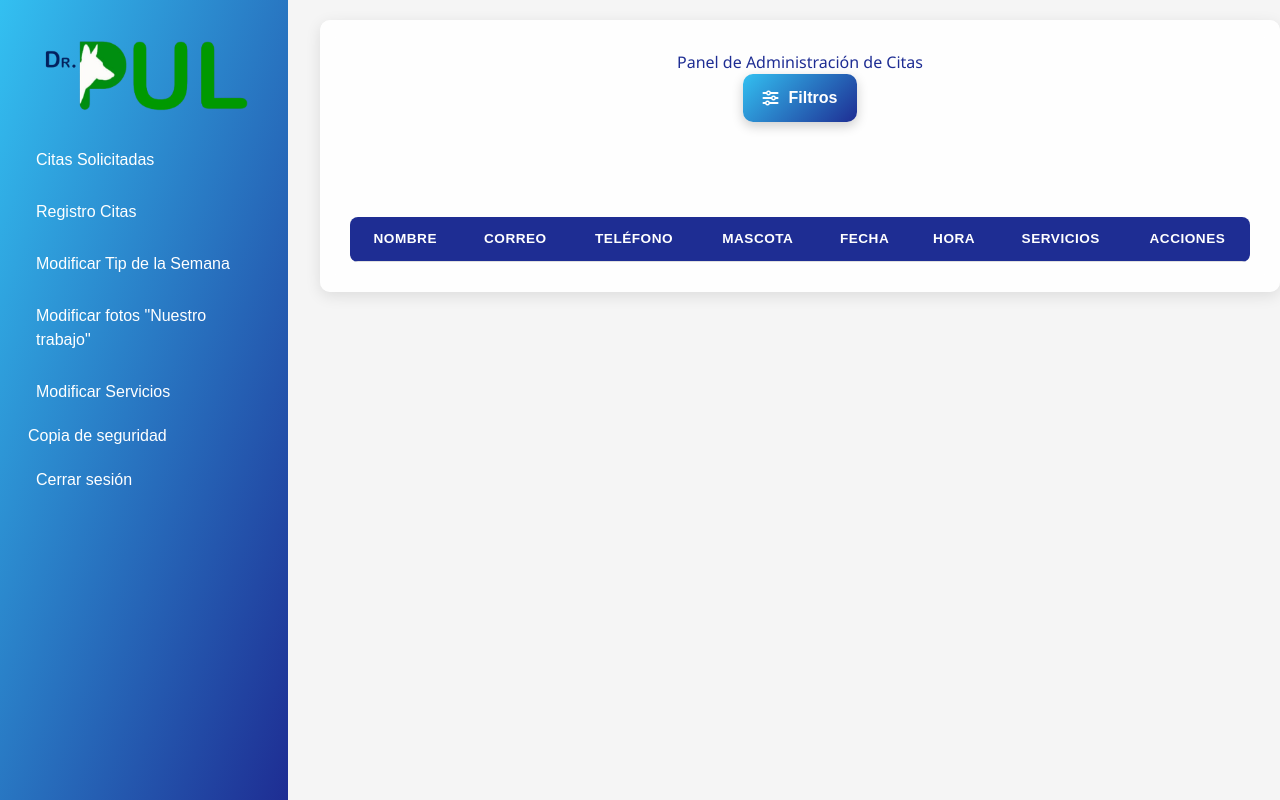
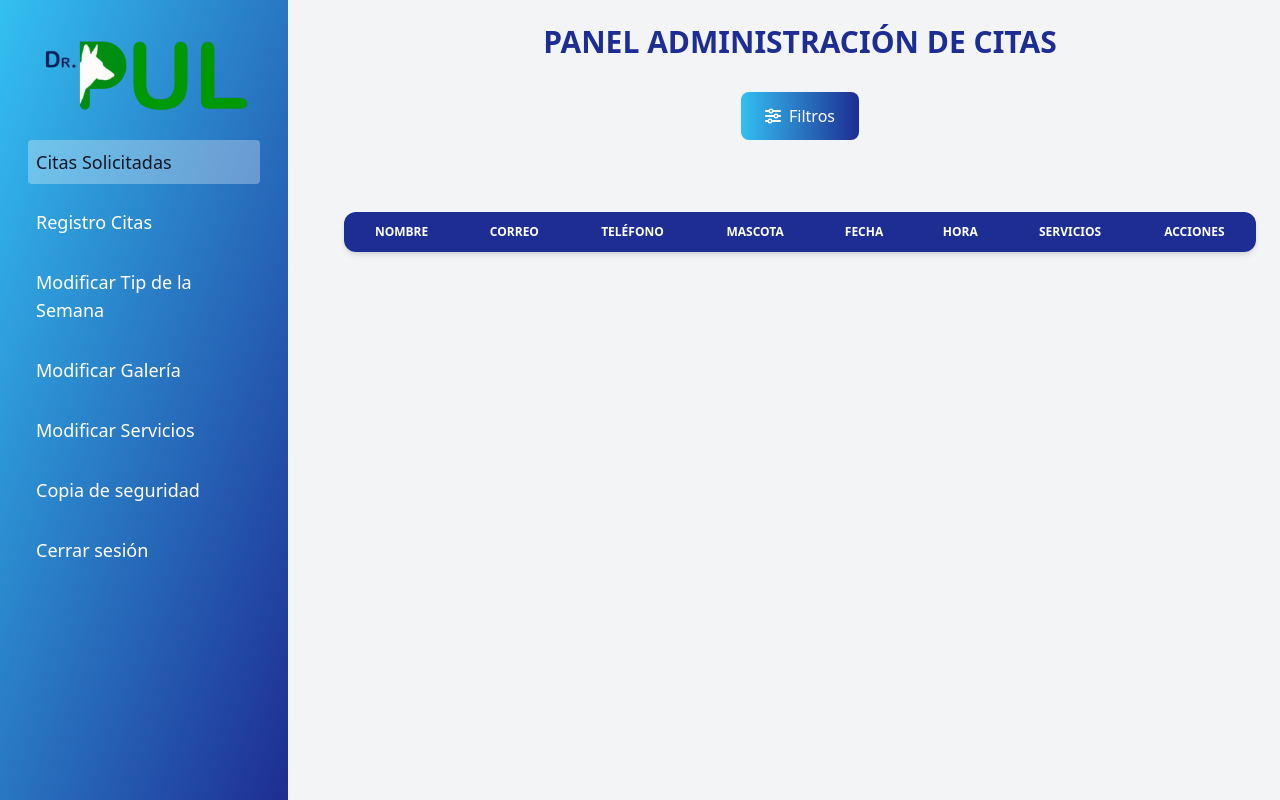
Before and after one commit to NESS-MO/veterinaria_backend, a Django app: page /Gestioncitas/ in a window 1280 px wide. Run offline with Django 5.2, Linux system fonts and the light colour scheme; lists and menus that the app fills with data are empty; some libraries are stand-ins or nearby versions.

Commit message:
cambios de admin

```diff
--- a/Apl/static/css/GestionCitas.css
+++ /dev/null
@@ -1,303 +0,0 @@
-        * {
-            margin: 0;
-            padding: 0;
-            box-sizing: border-box;
-        }
-
-        body {
-            font-family: Arial, sans-serif;
-            background-color: #f5f5f5;
-            background-repeat: no-repeat;
-            background-size: cover;
-            background-position: center center;
-            background-attachment: fixed;
-        }
-
-        h1 {
-            font-size: 2.5rem;
-            color:#1E2D93;
-            font-family: 'Segoe UI', sans-serif;
-            text-align: center;
-            margin: 40px 0 20px;
-        }
-
-        .sidebar {
-            width: 290px;
-            height: 100vh;
-            background: linear-gradient(135deg,  #33C0F1,#1E2D93);
-             color: white;
-            padding: 20px;
-            position: fixed;
-            left: 0;
-            top: 0;
-            overflow-y: auto;
-        }
-
-        .sidebar h2 {
-            text-align: center;
-        }
-
-        .sidebar ul {
-            list-style: none;
-            padding: 0;
-        }
-
-        .sidebar ul li {
-            margin: 20px 0;
-        }
-
-        .sidebar ul li a {
-            color: white;
-            text-decoration: none;
-            font-size: 18px;
-            display: block;
-            padding: 10px;
-            transition: background-color 0.3s ease;
-        }
-
-        .sidebar ul li a:hover {
-            background-color: #e4e7eb67;
-        }
-
-        .logo {
-            height: 100px;
-            display: block;
-            margin: 0 auto 20px;
-        }
-
-        section {
-            margin-left: 320px;
-            margin-top: 20px;
-            padding: 30px;
-            background-color: rgba(255, 255, 255, 0.9);
-            border-radius: 10px;
-            box-shadow: 0 4px 15px rgba(0, 0, 0, 0.1);
-            max-width: 1550px;
-            margin-right: auto;
-            backdrop-filter: blur(10px);
-        }
-
-        /* MEJORAS PARA LA TABLA */
-        .table-container {
-            overflow-x: auto;
-            margin-top: 20px;
-            border-radius: 10px;
-            box-shadow: 0 4px 15px rgba(0, 0, 0, 0.1);
-        }
-
-        table {
-            width: 100%;
-            border-collapse: collapse;
-            background-color: white;
-            border-radius: 8px;
-            overflow: hidden;
-        }
-
-        th, td {
-            padding: 12px 15px;
-            text-align: left;
-            border-bottom: 1px solid #e0e0e0;
-        }
-
-        th {
-            background-color: #1E2D93;
-            color: white;
-            font-weight: 600;
-            text-transform: uppercase;
-            font-size: 0.85rem;
-            letter-spacing: 0.5px;
-            text-align: center;
-        }
-
-        tr:nth-child(even) {
-            background-color: #f8f9fa;
-        }
-
-        tr:hover {
-            background-color: #f1f3f5;
-        }
-
-        td {
-            vertical-align: middle;
-            text-align: center;
-        }
-
-        /* MEJORAS PARA LOS BOTONES */
-        .actions {
-            display: flex;
-            gap: 10px;
-            justify-content: center;
-        }
-
-        .btn-aceptar, .btn-rechazar {
-            padding: 8px 16px;
-            border: none;
-            border-radius: 6px;
-            cursor: pointer;
-            transition: all 0.3s;
-            font-size: 0.85rem;
-            display: flex;
-            align-items: center;
-            gap: 6px;
-            font-weight: 600;
-            box-shadow: 0 2px 4px rgba(0,0,0,0.1);
-        }
-
-        .btn-aceptar {
-            background-color: #28a745;
-            color: white;
-        }
-
-        .btn-aceptar:hover {
-            background-color: #218838;
-            transform: translateY(-2px);
-            box-shadow: 0 4px 8px rgba(0,0,0,0.15);
-        }
-
-        .btn-rechazar {
-            background-color: #dc3545;
-            color: white;
-        }
-
-        .btn-rechazar:hover {
-            background-color: #c82333;
-            transform: translateY(-2px);
-            box-shadow: 0 4px 8px rgba(0,0,0,0.15);
-        }
-
-        .btn-aceptar i, .btn-rechazar i {
-            font-size: 1rem;
-        }
-
-        /* Resto del CSS se mantiene igual */
-        #loading {
-            text-align: center;
-            padding: 20px;
-        }
-
-        #toggle-filtros {
-            display: flex;
-            align-items: center;
-            gap: 10px;
-            padding: 12px 20px;
-            font-size: 16px;
-            font-weight: bold;
-            background: linear-gradient(135deg, #33C0F1, #1E2D93);
-            color: white;
-            border: none;
-            border-radius: 10px;
-            cursor: pointer;
-            box-shadow: 0 4px 12px rgba(0, 0, 0, 0.2);
-            transition: background 0.3s, transform 0.3s;
-            margin: 0 auto 20px;
-            max-width: 200px;
-            justify-content: center;
-        }
-
-        #toggle-filtros:hover {
-            background: linear-gradient(135deg, #33C0F1, #1E2D93);
-            transform: scale(1.03);
-        }
-
-        .filtro-campos {
-            display: grid;
-            grid-template-columns: repeat(auto-fill, minmax(250px, 1fr));
-            gap: 20px;
-            padding: 25px;
-            background: rgba(255, 255, 255, 0.95);
-            border-radius: 16px;
-            margin-bottom: 25px;
-            box-shadow: 0 4px 20px rgba(0, 0, 0, 0.1);
-            max-height: 0;
-            opacity: 0;
-            overflow: hidden;
-            transition: all 0.4s ease;
-        }
-
-        .filtro-campos.mostrar {
-            max-height: 1000px;
-            opacity: 1;
-        }
-
-        .filtro-campos .campo {
-            position: relative;
-            display: flex;
-            flex-direction: column;
-        }
-
-        .filtro-campos label {
-            font-weight: 600;
-            margin-bottom: 6px;
-            color: #1E2D93;
-            font-size: 14px;
-        }
-
-        .filtro-campos input {
-            padding: 10px 14px 10px 40px;
-            border: 1px solid #ccc;
-            border-radius: 12px;
-            font-size: 15px;
-            background-color: #f9f9f9;
-            box-shadow: inset 0 1px 3px rgba(0, 0, 0, 0.05);
-            transition: border-color 0.3s;
-        }
-
-        .filtro-campos input:focus {
-            border-color: #1E2D93;
-            outline: none;
-            background-color: #fff;
-        }
-
-        .filtro-campos .campo::before {
-            content: "🔍";
-            position: absolute;
-            top: 35px;
-            left: 12px;
-            font-size: 14px;
-            opacity: 0.6;
-        }
-
-        #filtro-fecha::before,
-        #filtro-hora::before {
-            content: none;
-        }
-
-        #btn-limpiar {
-            background: linear-gradient(135deg,  #33C0F1,  #1E2D93);
-            color: white;
-            padding: 10px 16px;
-            border-radius: 10px;
-            font-weight: bold;
-            margin-top: 24px;
-            cursor: pointer;
-            transition: background 0.3s ease;
-            align-self: flex-end;
-        }
-
-        #btn-limpiar:hover {
-            background-color: #d97706;
-        }
-
-        /* Responsive */
-        @media (max-width: 768px) {
-            section {
-                margin-left: 0;
-                margin-top: 20px;
-                padding: 20px;
-            }
-
-            .sidebar {
-                width: 100%;
-                height: auto;
-                position: relative;
-            }
-
-            .actions {
-                flex-direction: column;
-            }
-
-            .btn-aceptar, .btn-rechazar {
-                width: 100%;
-                justify-content: center;
-            }
-        }
--- a/Apl/templates/gestioncitas.html
+++ b/Apl/templates/gestioncitas.html
@@ -5,87 +5,108 @@
     <meta charset="UTF-8">
     <meta name="viewport" content="width=device-width, initial-scale=1.0">
     <title>Gestión de Citas - Veterinaria</title>
+    <link rel="icon" href="{% static 'Images/logo.png' %}"/>
     <script src="https://cdn.jsdelivr.net/npm/sweetalert2@11"></script>
     <link rel="stylesheet" href="https://cdnjs.cloudflare.com/ajax/libs/font-awesome/6.0.0-beta3/css/all.min.css">
-    <link rel="stylesheet" href=" {% static 'css/GestionCitas.css' %}">
     <script src="https://cdn.tailwindcss.com"></script>
 </head>
-<body>
+<body class="bg-gray-100 font-sans">
+
     <!-- Sidebar -->
     <div class="w-full md:w-72 bg-gradient-to-br from-[#33C0F1] to-[#1E2D93] text-white p-7 md:fixed md:h-full top-0 left-0 z-10">
         <img class="h-24 mx-auto mb-4" src="{% static 'Images/logo2.png' %}" alt="Logo" />
-        <ul class="space-y-3">
-          <li><a href="{% url 'gestioncitas' %}" class="block hover:bg-white/20 p-2 rounded">Citas Solicitadas</a></li>
+        <ul class="space-y-4 text-lg">
+            <li><a href="{% url 'gestioncitas' %}" class="block bg-white/30 hover:bg-white/40 p-2 rounded text-gray-900">Citas Solicitadas</a></li>
             <li><a href="{% url 'registroc' %}" class="block hover:bg-white/20 p-2 rounded">Registro Citas</a></li>
             <li><a href="{% url 'Tipdelasemana' %}" class="block hover:bg-white/20 p-2 rounded">Modificar Tip de la Semana</a></li>
-          <li><a href="{% url 'Galeria' %}" class="block hover:bg-white/20 p-2 rounded">Modificar fotos "Nuestro trabajo"</a></li>
+            <li><a href="{% url 'Galeria' %}" class="block hover:bg-white/20 p-2 rounded">Modificar Galería</a></li>
             <li><a href="{% url 'modificarservicio' %}" class="block hover:bg-white/20 p-2 rounded">Modificar Servicios</a></li>
-          <li><a href="{% url 'backup' %}">Copia de seguridad</a><li>
-          <li><a href="{% url 'index' %}" class="block hover:bg-white/20 p-2 rounded">Cerrar sesión</a></li>
+            <li><a href="{% url 'backup' %}" class="block hover:bg-white/20 p-2 rounded">Copia de seguridad</a></li>
+            <li><a href="{% url 'index' %}" class="block hover:bg-red-500/80 p-2 rounded">Cerrar sesión</a></li>
         </ul>
     </div>
-    <section>
-        <h1>Panel de Administración de Citas</h1>
 
-        <button id="toggle-filtros">
+    <!-- Main Section -->
+    <section class="md:ml-80 mt-6 px-4 md:px-6 pb-10">
+        <h1 class="text-3xl font-semibold text-[#1E2D93] text-center mb-8">PANEL ADMINISTRACIÓN DE CITAS</h1>
+
+        <button id="toggle-filtros" class="flex items-center gap-2 px-6 py-3 bg-gradient-to-r from-[#33C0F1] to-[#1E2D93] text-white rounded-lg mx-auto mb-6 hover:scale-105 transition">
             <i class="fas fa-sliders-h"></i>
             <span>Filtros</span>
         </button>
 
-        <div class="filtro-campos" id="contenedor-filtros">
-            <div class="campo">
-                <label for="filtro-nombre">Nombre</label>
-                <input type="text" id="filtro-nombre" placeholder="Nombre">
+        <div id="contenedor-filtros" class="grid grid-cols-1 sm:grid-cols-2 lg:grid-cols-3 gap-4 bg-white p-6 rounded-xl shadow transition-all max-h-0 overflow-hidden opacity-0">
+            <div class="flex flex-col">
+                <label class="font-medium text-[#1E2D93] mb-1">Nombre</label>
+                <input type="text" id="filtro-nombre" placeholder="Nombre" class="input-filter">
             </div>
-            <div class="campo">
-                <label for="filtro-correo">Correo</label>
-                <input type="text" id="filtro-correo" placeholder="Correo">
+            <div class="flex flex-col">
+                <label class="font-medium text-[#1E2D93] mb-1">Correo</label>
+                <input type="text" id="filtro-correo" placeholder="Correo" class="input-filter">
             </div>
-            <div class="campo">
-                <label for="filtro-telefono">Teléfono</label>
-                <input type="text" id="filtro-telefono" placeholder="Teléfono">
+            <div class="flex flex-col">
+                <label class="font-medium text-[#1E2D93] mb-1">Teléfono</label>
+                <input type="text" id="filtro-telefono" placeholder="Teléfono" class="input-filter">
             </div>
-            <div class="campo">
-                <label for="filtro-mascota">Mascota</label>
-                <input type="text" id="filtro-mascota" placeholder="Mascota">
+            <div class="flex flex-col">
+                <label class="font-medium text-[#1E2D93] mb-1">Mascota</label>
+                <input type="text" id="filtro-mascota" placeholder="Mascota" class="input-filter">
             </div>
-            <div class="campo">
-                <label for="filtro-fecha">Fecha</label>
-                <input type="date" id="filtro-fecha">
+            <div class="flex flex-col">
+                <label class="font-medium text-[#1E2D93] mb-1">Fecha</label>
+                <input type="date" id="filtro-fecha" class="input-filter">
             </div>
-            <div class="campo">
-                <label for="filtro-hora">Hora</label>
-                <input type="time" id="filtro-hora">
+            <div class="flex flex-col">
+                <label class="font-medium text-[#1E2D93] mb-1">Hora</label>
+                <input type="time" id="filtro-hora" class="input-filter">
             </div>
-            <div class="campo">
-                <label for="filtro-servicio">Servicios</label>
-                <input type="text" id="filtro-servicio" placeholder="Servicios">
+            <div class="flex flex-col">
+                <label class="font-medium text-[#1E2D93] mb-1">Servicios</label>
+                <input type="text" id="filtro-servicio" placeholder="Servicios" class="input-filter">
             </div>
-            <div class="campo">
-                <button id="btn-limpiar">Limpiar</button>
+            <div class="flex items-end">
+                <button id="btn-limpiar" class="bg-gradient-to-r from-[#33C0F1] to-[#1E2D93] text-white px-4 py-2 rounded-lg font-bold">Limpiar</button>
             </div>
         </div>
 
-        <div id="loading" style="display: none;">
-            <img src="Imagenes/loading.gif" alt="Cargando...">
+        <div id="loading" class="text-center py-6 hidden">
+            <img src="{% static 'Imagenes/loading.gif' %}" alt="Cargando..." class="mx-auto">
         </div>
 
-        <table id="tabla-citas">
-            <thead>
+        <div class="overflow-x-auto bg-white shadow-md rounded-xl">
+            <table class="min-w-full divide-y divide-gray-200" id="tabla-citas">
+                <thead class="bg-[#1E2D93] text-white">
                     <tr>
-                    <th>Nombre</th>
-                    <th>Correo</th>
-                    <th>Teléfono</th>
-                    <th>Mascota</th>
-                    <th>Fecha</th>
-                    <th>Hora</th>
-                    <th>Servicios</th>
-                    <th>Acciones</th>
+                        <th class="px-6 py-3 text-xs font-bold uppercase text-center">Nombre</th>
+                        <th class="px-6 py-3 text-xs font-bold uppercase text-center">Correo</th>
+                        <th class="px-6 py-3 text-xs font-bold uppercase text-center">Teléfono</th>
+                        <th class="px-6 py-3 text-xs font-bold uppercase text-center">Mascota</th>
+                        <th class="px-6 py-3 text-xs font-bold uppercase text-center">Fecha</th>
+                        <th class="px-6 py-3 text-xs font-bold uppercase text-center">Hora</th>
+                        <th class="px-6 py-3 text-xs font-bold uppercase text-center">Servicios</th>
+                        <th class="px-6 py-3 text-xs font-bold uppercase text-center">Acciones</th>
                     </tr>
                 </thead>
-            <tbody></tbody>
+                <tbody class="divide-y divide-gray-200 text-center">
+                    <!-- Contenido generado dinámicamente -->
+                </tbody>
             </table>
+        </div>
     </section>
+
+    <style>
+        .input-filter {
+            padding: 0.5rem 0.75rem;
+            border: 1px solid #ccc;
+            border-radius: 0.75rem;
+            font-size: 1rem;
+            background-color: #f9f9f9;
+        }
+        .mostrar {
+            max-height: 1000px !important;
+            opacity: 1 !important;
+        }
+    </style>
 
     <script>
     document.addEventListener('DOMContentLoaded', () => {
@@ -107,6 +128,10 @@
 
         toggleBtn.addEventListener('click', () => {
             contenedorFiltros.classList.toggle('mostrar');
+            contenedorFiltros.classList.toggle('max-h-0');
+            contenedorFiltros.classList.toggle('opacity-0');
+            contenedorFiltros.classList.toggle('max-h-[1000px]');
+            contenedorFiltros.classList.toggle('opacity-100');
         });
 
         function mostrarCitas() {
@@ -119,9 +144,7 @@
             const hora = filtroHora.value;
             const servicio = filtroServicio.value.toLowerCase();
 
-        // Ordenar citas por fecha descendente (más recientes primero)
             const citasOrdenadas = [...citas].sort((a, b) => {
-            // Convertir fechas a formato comparable (asumiendo formato dd/mm/aaaa)
                 const fechaA = new Date(a.fecha.split('/').reverse().join('-'));
                 const fechaB = new Date(b.fecha.split('/').reverse().join('-'));
                 return fechaB - fechaA;
@@ -139,7 +162,6 @@
 
                 if (coincide) {
                     const row = tablaCitas.insertRow();
-                // Usamos citas.indexOf(cita) para mantener el índice original
                     const originalIndex = citas.indexOf(cita);
                     row.innerHTML = `
                         <td>${cita.nombre}</td>
@@ -149,7 +171,7 @@
                         <td><input type="date" value="${cita.fecha}" data-index="${originalIndex}" data-campo="fecha" class="editable-field"></td>
                         <td><input type="time" value="${cita.hora}" data-index="${originalIndex}" data-campo="hora" class="editable-field"></td>
                         <td>${cita.servicios.join(', ')}</td>
-                    <td class="actions">
+                        <td>
                             <button class="btn-aceptar" data-index="${originalIndex}">
                                 <i class="fas fa-check-circle"></i> Aceptar
                             </button>
@@ -197,7 +219,6 @@
                     citaActualizada[input.dataset.campo] = input.value;
                 });
 
-            // Actualizar solo fecha y hora, mantener el resto de datos originales
                 citas[index] = {
                     ...citas[index],
                     fecha: citaActualizada.fecha,
@@ -214,14 +235,11 @@
             }
         });
 
-    // Event listeners para los filtros
-    filtroNombre.addEventListener('input', mostrarCitas);
-    filtroCorreo.addEventListener('input', mostrarCitas);
-    filtroTelefono.addEventListener('input', mostrarCitas);
-    filtroMascota.addEventListener('input', mostrarCitas);
+        [filtroNombre, filtroCorreo, filtroTelefono, filtroMascota, filtroFecha, filtroHora, filtroServicio].forEach(input => {
+            input.addEventListener('input', mostrarCitas);
+        });
+
         filtroFecha.addEventListener('change', mostrarCitas);
-    filtroHora.addEventListener('input', mostrarCitas);
-    filtroServicio.addEventListener('input', mostrarCitas);
 
         btnLimpiar.addEventListener('click', () => {
             filtroNombre.value = '';
@@ -234,11 +252,8 @@
             mostrarCitas();
         });
 
-    // Cargar citas al iniciar
         mostrarCitas();
     });
     </script>
 </body>
 </html>
-
-</html>
```
Lines whose indentation alone changed are shown as unchanged.
